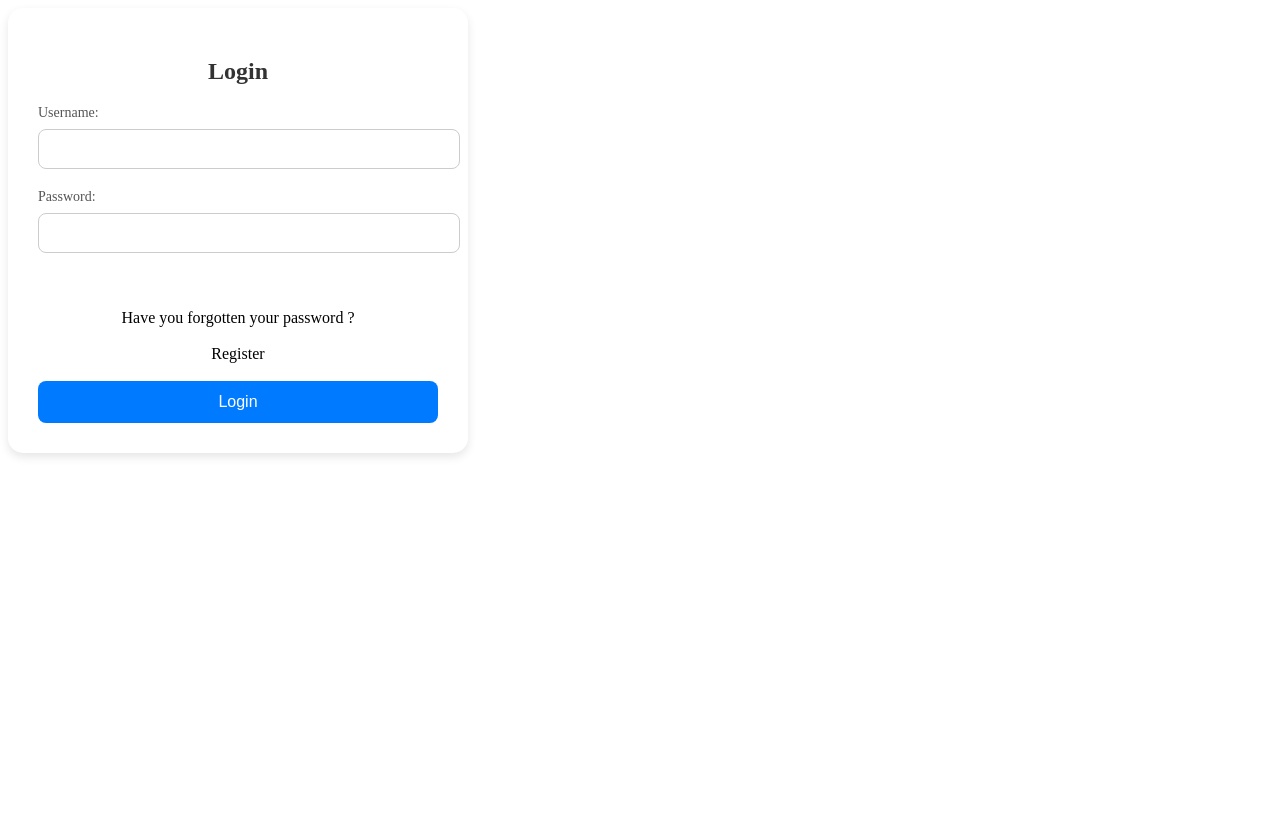
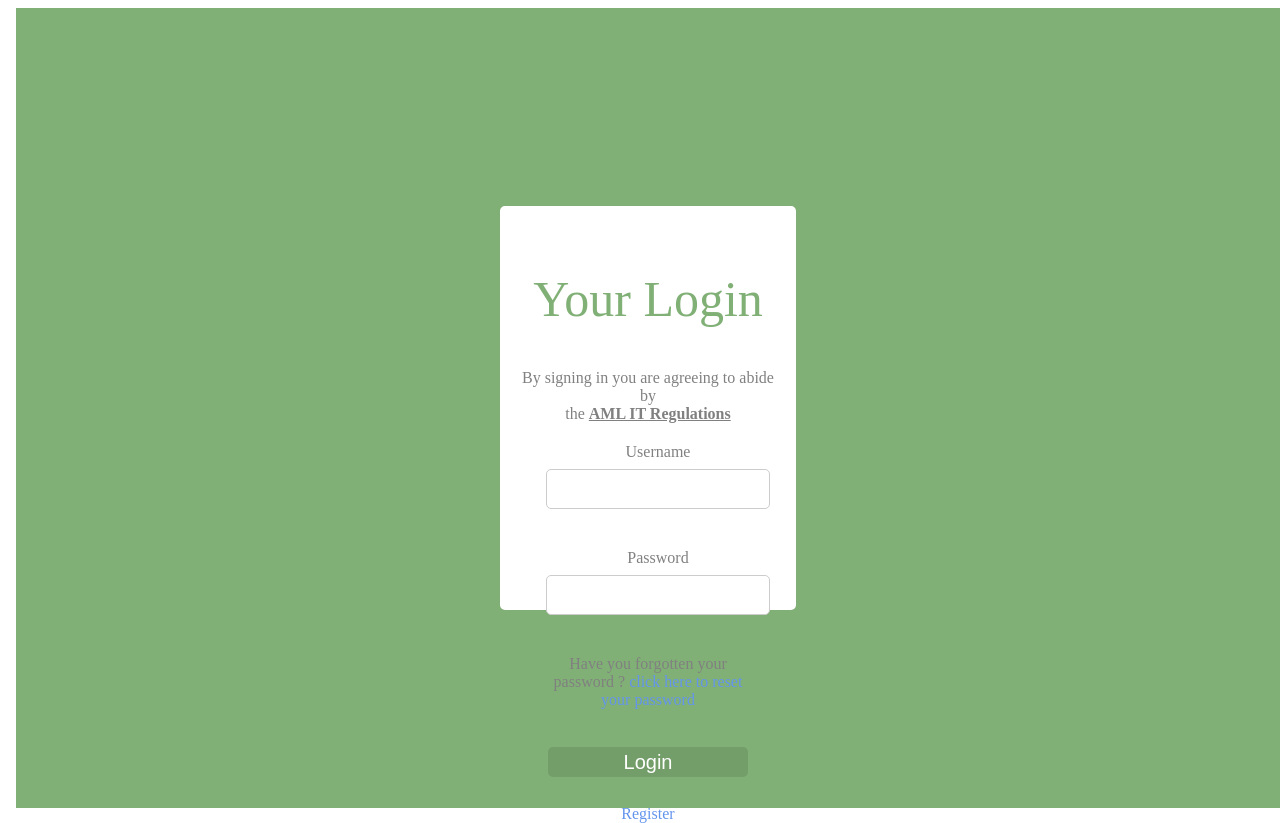
Before and after one commit to todday-not-yesterday/AmlUi, an Angular app in the folder aml-ui/: page /Login in a window 1280 px wide. Before the commit the page ends 800 px from the top, so only its background shows below. Built offline with nearby package versions, Linux system fonts and the light colour scheme.

Commit message:
more UI Changes

```diff
--- a/aml-ui/src/app/app.component.html
+++ b/aml-ui/src/app/app.component.html
@@ -4,5 +4,12 @@
 </div>
 
 <div *ngIf="!isLoggedIn">
-  <Login></Login>
+  <div>
+    <ng-container *ngIf="showLogin; else registrationTemplate">
+      <Login (switchToRegister)="toggleLogin()"></Login>
+    </ng-container>
+    <ng-template #registrationTemplate>
+      <RegistrationComponent (switchToLogin)="toggleLogin()"></RegistrationComponent>
+    </ng-template>
+  </div>
 </div>
--- a/aml-ui/src/app/app.component.ts
+++ b/aml-ui/src/app/app.component.ts
@@ -5,7 +5,9 @@ import { MatListModule } from '@angular/material/list';
 import { RouterModule } from '@angular/router';
 import {Login} from './components/Login/Login.component';
 import { Router } from '@angular/router';
-import { CommonModule } from '@angular/common';  // Import CommonModule
+import { CommonModule } from '@angular/common';
+import {RegistrationComponent} from './components/Registration/Registration.component';
+
 
 @Component({
   selector: 'app-root',
@@ -16,12 +18,14 @@ import { CommonModule } from '@angular/common';  // Import CommonModule
     MatSidenavModule,
     MatListModule,
     RouterModule,
-    Login
+    Login,
+    RegistrationComponent
   ],
   templateUrl: './app.component.html',
   styleUrls: ['./app.component.scss']
 })
 export class AppComponent {
+  showLogin: boolean = true
   isLoggedIn: boolean = false;
   constructor(private router: Router) {}
   ngOnInit() {
@@ -32,4 +36,8 @@ export class AppComponent {
     localStorage.setItem('isLoggedIn', 'true');
     this.router.navigate(['/media-return']);
   }
+  toggleLogin() {
+    this.showLogin = !this.showLogin;
+  }
+
 }
--- a/aml-ui/src/app/app.routes.ts
+++ b/aml-ui/src/app/app.routes.ts
@@ -2,9 +2,13 @@ import { Routes } from '@angular/router';
 import {MediaReturnComponent} from './components/Media-Return/Media-Return.component';
 import {MediaBorrowComponent} from './components/media-borrow/media-borrow.component';
 import {Login} from './components/Login/Login.component';
+import {RegistrationComponent} from './components/Registration/Registration.component';
 
 export const routes: Routes = [
     {path: 'Media-Return', component: MediaReturnComponent},
     {path: 'media-borrow', component: MediaBorrowComponent},
-    {path: 'Login', component: Login}
+    {path: 'Registration', component: RegistrationComponent},
+    {path: 'Login', component: Login},
+    { path: '', redirectTo: '/Login', pathMatch: 'full' },
+    //Add a page not found component maybe ?{ path: '**', component: PageNotFoundComponent },
 ];
--- a/aml-ui/src/app/components/Login/Login.component.html
+++ b/aml-ui/src/app/components/Login/Login.component.html
@@ -1,27 +1,26 @@
+<body>
     <div class="login-container">
-  <h2>Login</h2>
-
+      <h2>Your Login</h2>
+        <span class ="disclaimer">By signing in you are agreeing to abide by <br>
+ the <span class="underline"> AML IT Regulations</span></span>
       <form (ngSubmit)="login()">
         <div class="form-group">
-      <label for="username">Username:</label>
-      <input type="text" id="username" [(ngModel)]="username" name="username" required>
+          <label class="usernameText" for="username">Username</label>
+          <input class="username" type="text" id="username" [(ngModel)]="username" name="username" required>
         </div>
 
         <div class="form-group">
-      <label for="password">Password:</label>
-      <input type="password" id="password" [(ngModel)]="password" name="password" required>
+          <label class="passwordText" for="password">Password</label>
+          <input class="password" type="password" id="password" [(ngModel)]="password" name="password" required>
         </div>
 
-    <br>
-    <br>
-    <span class="ForgottenPassword"> Have you forgotten your password ? </span>
-    <br>
-    <br>
-    <span class="Register"> Register </span>
-    <br>
-    <br>
 
-    <button type="submit" mat-raised-button color="primary">Login</button>
+        <div class="ForgottenPassword"> Have you forgotten your password ? <span class="ForgottenPasswordLink"> click here to reset your password</span> </div> <br>
+
+        <button class="LoginButton" type="submit" mat-raised-button color="primary">Login</button>
+
+        <div class="Register" (click)="switchToRegister.emit()"> <br> Register </div>
 
       </form>
     </div>
+</body>
--- a/aml-ui/src/app/components/Login/Login.component.scss
+++ b/aml-ui/src/app/components/Login/Login.component.scss
@@ -1,94 +1,114 @@
+
 body {
-  font-family: Arial, sans-serif;
-  background-color: #f4f7fa;
+  height: 100vh;
+  width: 100%;
   display: flex;
   justify-content: center;
   align-items: center;
-  height: 100vh;
-  margin: 0;
+  background-color: #81B076;
+}
+.login-container {
+  background-color: white;
+  width: 20%;
+  padding: 20px;
+  text-align: center;
+  border: 2px solid white;
+  border-radius: 5px;
+  height: 45vh;
+}
+h2{
+  color: #81B076;
+  font-size: 50px;
+  font-weight: lighter;
+}
+.disclaimer{
+  color: grey;
+  padding-bottom:20px;
+  margin-bottom:20px
 }
 
-.login-container {
-  background-color: #fff;
-  padding: 30px;
-  border-radius: 15px;
-  box-shadow: 0 4px 10px rgba(0, 0, 0, 0.1);
-  width: 100%;
-  max-width: 400px;
-  text-align: center;
-  justify-content: center;
+.form-group{
+  padding: 10px;
+  padding-top: 20px;
 }
 
-h2 {
-  font-size: 24px;
-  color: #333;
-  margin-bottom: 20px;
+.ForgottenPassword{
+  padding: 20px;
+  color: grey;
+}
+
+.ForgottenPasswordLink{
+  color: cornflowerblue;
+}
+
+.ForgottenPasswordLink:hover{
+  color: blue;
+  text-decoration: underline;
+  cursor: pointer;
+}
+
+.LoginButton{
+  width:200px;
+  height:30px;
+  font-size: 20px;
+  color: white;
+  background-color: #739D69;
+  border: 1px #739D69;
+  border-radius: 5px;
+  cursor: pointer;
+}
+
+.LoginButton:hover{
+  color: white;
+  background-color: #618559;
+  transform: scale(1.02);
+  box-shadow: 0 4px 8px rgba(0, 0, 0, 0.2);
+  transition-duration: 0.3s
 }
 
 .form-group {
-  margin-bottom: 20px;
-  text-align: left;
+  margin-bottom: 10px;
+  text-align: center;
+  width: 100%;
 }
 
-label {
-  font-size: 14px;
-  color: #555;
+.form-group label {
   display: block;
+  font-size: 1rem;
   margin-bottom: 8px;
+  color: grey;
 }
 
-input {
-  width: 100%;
+.form-group input {
+  width: 80%;
   padding: 10px;
-  font-size: 16px;
   border: 1px solid #ccc;
-  border-radius: 8px;
+  border-radius: 5px;
+  font-size: 1rem;
   outline: none;
-  transition: all 0.3s ease;
+  transition: border-color 0.3s, box-shadow 0.3s;
 }
 
-input:focus {
-  border-color: #007bff;
-  box-shadow: 0 0 8px rgba(0, 123, 255, 0.5);
+.form-group input:focus {
+  border-color: #007BFF;
+  box-shadow: 0 0 5px rgba(0, 123, 255, 0.5);
 }
 
-button {
-  width: 100%;
-  padding: 12px;
-  background-color: #007bff;
-  color: white;
-  font-size: 16px;
-  border: none;
-  border-radius: 8px;
-  cursor: pointer;
-  transition: background-color 0.3s ease, transform 0.2s ease;
-  box-sizing: border-box;
+.form-group input:hover {
+  border-color: #007BFF;
+}
+.underline{
+  text-decoration: underline;
+  font-weight: bold;
 }
 
-button:hover {
-  background-color: #0056b3;
-  transform: scale(1.05);
+.Register{
+  padding-top: 10px;
+  color: cornflowerblue;
+  text-decoration: none;
 }
-
-button:active {
-  background-color: #003d80;
+.Register:hover{
+  color: blue;
+  text-decoration: underline;
+  cursor: pointer;
 }
-
-@media (max-width: 480px) {
-  .login-container {
-    padding: 20px;
-    width: 90%;
-  }
-
-  h2 {
-    font-size: 20px;
-  }
-
-  input {
-    font-size: 14px;
-  }
-
-  button {
-    font-size: 14px;
-  }
-}
--- /dev/null
+++ b/aml-ui/src/app/components/Registration/Registration.component.html
@@ -0,0 +1,5 @@
+<body>
+THIS IS MEEEEEE
+<br><br><br><br><br>
+<button (click)="switchToLogin.emit()">Back to Login</button>
+</body>
--- /dev/null
+++ b/aml-ui/src/app/components/Registration/Registration.component.scss
@@ -0,0 +1,4 @@
+body{
+  background-color: dimgrey;
+  height: 500px;
+}
--- a/aml-ui/src/app/components/side-bar/side-bar.component.html
+++ b/aml-ui/src/app/components/side-bar/side-bar.component.html
@@ -39,9 +39,11 @@
     <button type="button" mat-button (click)="sidenav.toggle()">
       <i class="material-icons">menu</i>
     </button>
-    <span style="display: flex; align-items: center; font-weight: 600; padding-right: 60px;">
-      <i class="material-icons" style="margin-right: 8px; margin-bottom: 8px;">account_circle</i> User342943534
-  </span>
+    <button
+      style="display: flex; align-items: center; font-weight: 600; padding-right: 10px; height: 48px"
+      (click)="logout()">
+      <i class="material-icons" style="margin-right: 8px;">account_circle</i>Logout
+    </button>
   </div>
 
 
--- a/aml-ui/src/app/components/side-bar/side-bar.component.ts
+++ b/aml-ui/src/app/components/side-bar/side-bar.component.ts
@@ -15,4 +15,9 @@ import {MatListModule} from '@angular/material/list';
 })
 export class SideBarComponent {
 
+  logout() {
+    localStorage.setItem('isLoggedIn', 'false');
+    console.log('User logged out');
+    location.reload();
+  }
 }
```
Also changed, not shown: aml-ui/src/app/components/Login/Login.component.ts (+6 -3 lines), aml-ui/src/app/components/Registration/Registration.component.ts (added, +14 -0 lines). Lines whose indentation alone changed are shown as unchanged.
